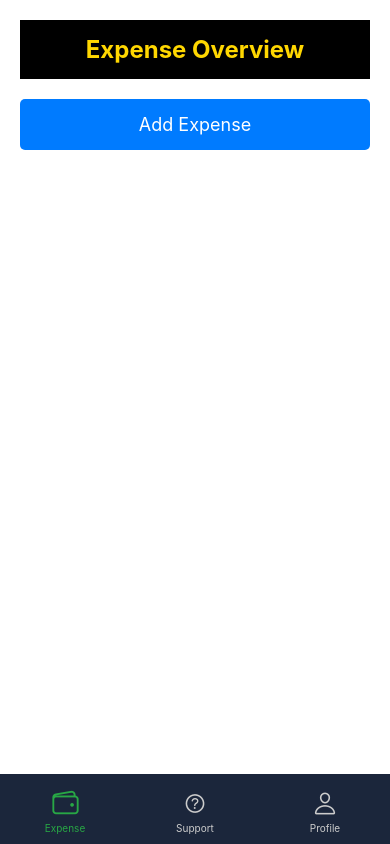
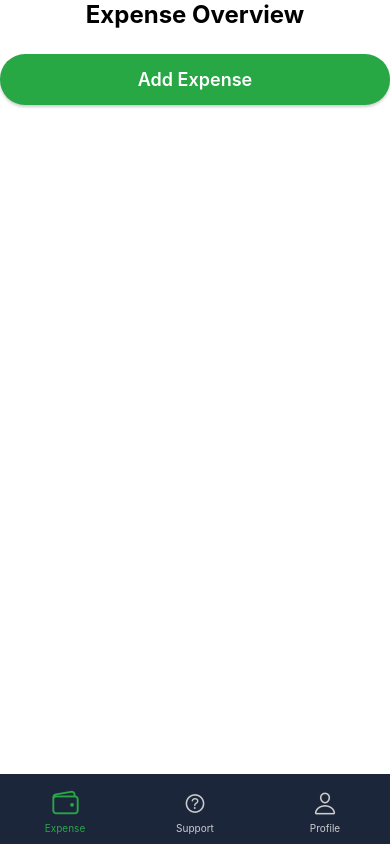
Before and after one commit to lexicoder11/expense-tracker-pinching-pennies, a React Native app: screen /Home in a window 390 px wide. Built offline with nearby package versions, Linux system fonts and the light colour scheme; a web font is replaced by a local one; what amazon-cognito-identity-js would draw is missing.

Commit message:
updated home page of app

```diff
--- a/src/Screens/ExpenseOverview.jsx
+++ b/src/Screens/ExpenseOverview.jsx
@@ -1,7 +1,6 @@
 import React from 'react';
-import { View, Text, FlatList, StyleSheet, TouchableOpacity } from 'react-native';
-import Header from '../Components/Header';
-// import { expensesData } from '../data/expenses'; // Assuming you have some sample data
+import { View, Text, FlatList, StyleSheet, SafeAreaView } from 'react-native';
+import Button from '../Components/Button'; // Importing the Button component
 
 const ExpenseOverviewScreen = ({ navigation }) => {
     const renderExpenseItem = ({ item }) => (
@@ -12,21 +11,22 @@ const ExpenseOverviewScreen = ({ navigation }) => {
     );
 
     return (
-        <View style={styles.container}>
-            <Header title="Expense Overview" />
+        <SafeAreaView style={styles.container}>
+            <Text style={styles.screenTitle}>Expense Overview</Text>
+
+            {/* Uncomment and update FlatList data source as needed */}
             {/* <FlatList
                 data={expensesData} // Replace this with your actual data source
                 renderItem={renderExpenseItem}
                 keyExtractor={item => item.id.toString()}
                 contentContainerStyle={styles.listContainer}
             /> */}
-            <TouchableOpacity
-                style={styles.addButton}
+
+            <Button
+                title="Add Expense"
                 onPress={() => navigation.navigate('ExpenseAdd')}
-            >
-                <Text style={styles.addButtonText}>Add Expense</Text>
-            </TouchableOpacity>
-        </View>
+            />
+        </SafeAreaView>
     );
 };
 
@@ -35,6 +35,12 @@ const styles = StyleSheet.create({
         flex: 1,
         padding: 20,
         backgroundColor: '#FFF',
+    },
+    screenTitle: {
+        fontSize: 24,
+        fontWeight: 'bold',
+        marginBottom: 15,
+        textAlign: 'center',
     },
     listContainer: {
         flexGrow: 1,
@@ -56,17 +62,6 @@ const styles = StyleSheet.create({
         fontSize: 16,
         color: '#333',
     },
-    addButton: {
-        padding: 15,
-        backgroundColor: '#007bff',
-        borderRadius: 5,
-        marginTop: 20,
-        alignItems: 'center',
-    },
-    addButtonText: {
-        color: '#FFF',
-        fontSize: 18,
-    },
 });
 
 export default ExpenseOverviewScreen;
--- a/src/Screens/Login.jsx
+++ b/src/Screens/Login.jsx
@@ -8,6 +8,7 @@ import {
     Alert,
     Animated,
 } from 'react-native';
+import { CommonActions } from '@react-navigation/native';
 import Button from '../Components/Button';
 import PasswordInput from '../Components/PasswordInput'; // Importing the PasswordInput component
 import { AuthenticationDetails, CognitoUser, CognitoUserPool } from 'amazon-cognito-identity-js';
@@ -67,11 +68,13 @@ const LoginScreen = ({ navigation }) => {
 
                 Alert.alert('Success', 'Logged in successfully!');
 
-                // Navigate to Tabs (Main App) and reset the navigation stack
-                navigation.reset({
-                    index: 0,
-                    routes: [{ name: 'Home' }],
-                });
+                // Use CommonActions.reset to navigate and clear the stack
+                navigation.dispatch(
+                    CommonActions.reset({
+                        index: 0,
+                        routes: [{ name: 'Home' }],
+                    })
+                );
             },
             onFailure: (err) => {
                 console.error('Login Error:', err);
--- a/src/Screens/Signup.jsx
+++ b/src/Screens/Signup.jsx
@@ -10,6 +10,7 @@ import {
 } from 'react-native';
 import Button from '../Components/Button';
 import { CognitoUserPool, CognitoUserAttribute } from 'amazon-cognito-identity-js';
+import PasswordInput from '../Components/PasswordInput'; // Import the PasswordInput component
 
 // Hard-code your Cognito User Pool configuration
 const poolData = {
@@ -101,15 +102,10 @@ const SignupScreen = ({ navigation }) => {
 
             <Animated.View style={{ opacity: fadeAnim, transform: [{ scale: scaleAnim }] }}>
                 <Text style={styles.label}>Password</Text>
-                <TextInput
-                    style={styles.input}
+                <PasswordInput
                     value={password}
                     onChangeText={setPassword}
                     placeholder="Enter your password"
-                    secureTextEntry
-                    placeholderTextColor="#aaa"
-                    autoCapitalize="none"
-                    autoCorrect={false}
                 />
             </Animated.View>
 
```
